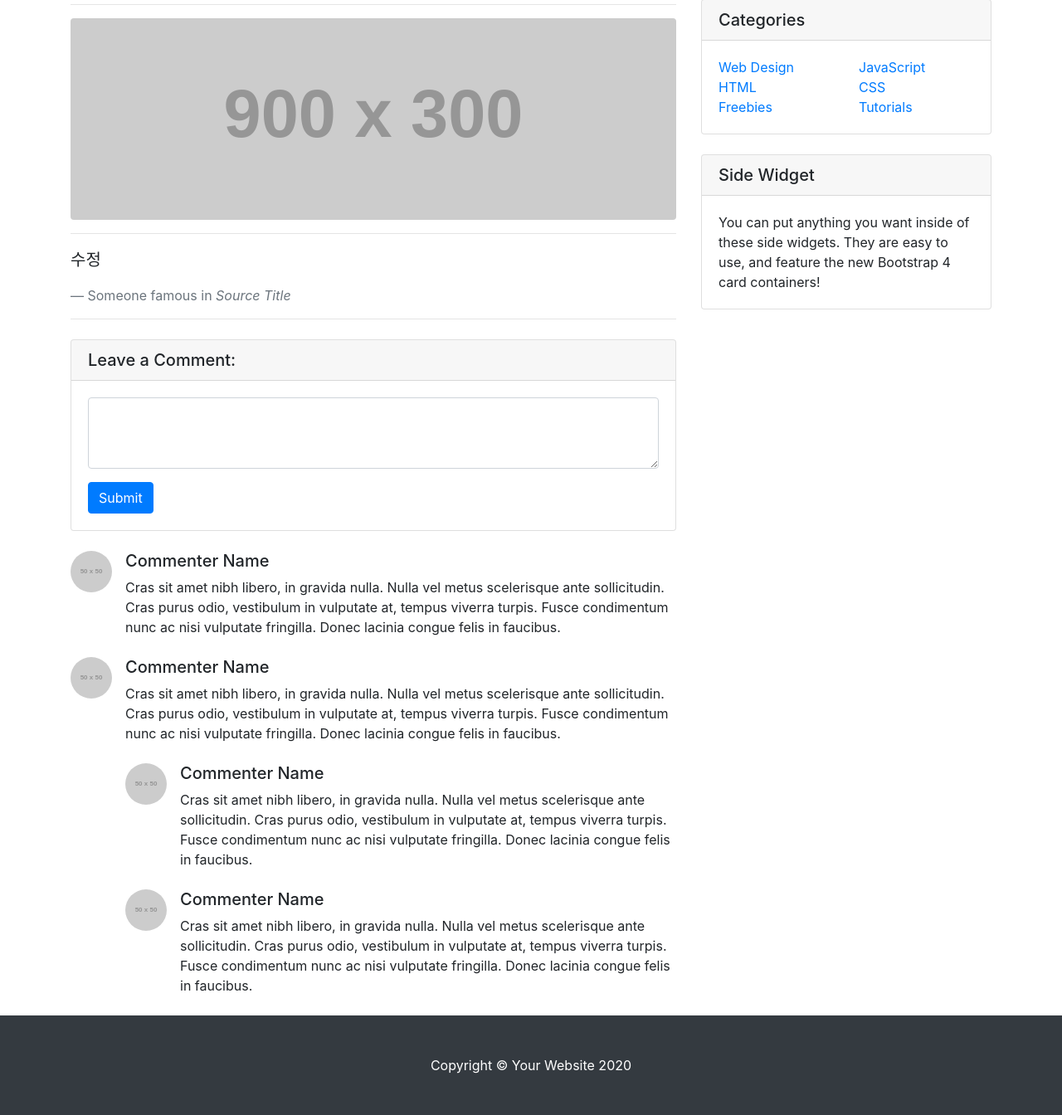
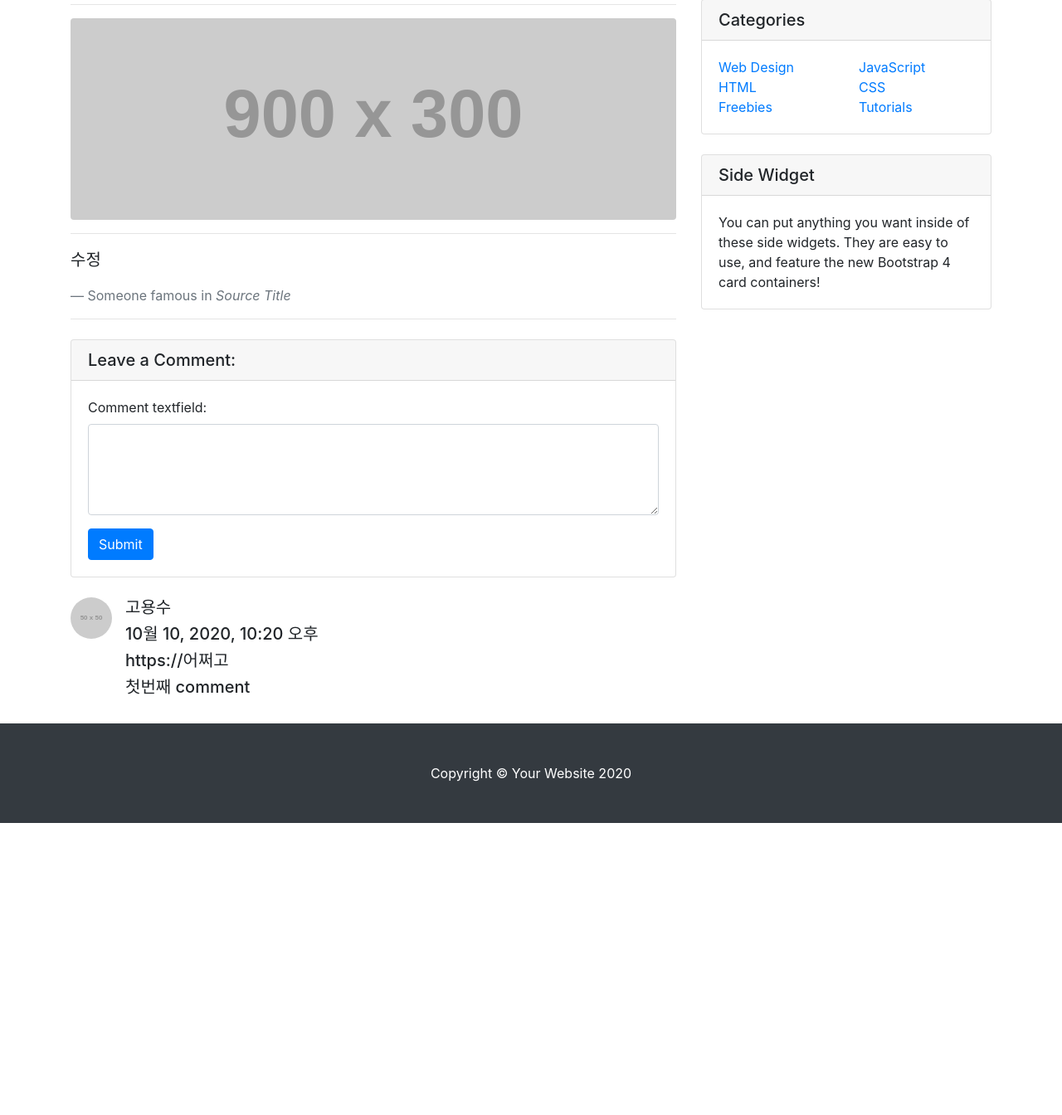
Before and after one commit to yungsuKo/django_tutorial, a Django app: page /blogMain/detail/1/ in a window 1280 px wide. Shown: the part 234-1578 px from the top of the page at 83% size. After the commit the page ends 1226 px from the top, so only its background shows below. Run offline with Django 3.2, Linux system fonts and the light colour scheme; data comes from the database, SQL or seed files in the repository; both versions use the stored data as it was after the commit; grey boxes labelled with a size stand in for pictures from a placeholder-image service; parts of the project's set-up code (start-up, migrations or seed data) failed here and were passed over; some libraries are stand-ins or nearby versions.

Commit message:
kakao login add

```diff
--- a/blogapp/admin.py
+++ b/blogapp/admin.py
@@ -1,4 +1,6 @@
 from django.contrib import admin
 from .models import Blog
+from .models import Comment
 # Register your models here.
 admin.site.register(Blog)
+admin.site.register(Comment)
--- a/blogapp/forms.py
+++ b/blogapp/forms.py
@@ -1,5 +1,5 @@
 from django import forms
-from .models import Blog
+from .models import Blog, Comment
 from ckeditor_uploader.widgets import CKEditorUploadingWidget
 
 
@@ -18,3 +18,13 @@ class CreateBlog(forms.ModelForm):
             ),
             'body': forms.CharField(widget=CKEditorUploadingWidget()),
         }
+
+
+class BlogCommentForm(forms.ModelForm):
+    class Meta:
+        model = Comment
+
+        fields = ['comment_textfield']
+        widgets = {
+            'comment_textfield': forms.Textarea(attrs={'class': 'form-control', 'rows': 4, 'cols': 40})
+        }
--- a/blogapp/templates/detail.html
+++ b/blogapp/templates/detail.html
@@ -90,7 +90,8 @@
         <hr>
 
         <!-- Comments Form -->
-        <div class="card my-4">
+        <!--
+          <div class="card my-4">
           <h5 class="card-header">Leave a Comment:</h5>
           <div class="card-body">
             <form>
@@ -101,41 +102,36 @@
             </form>
           </div>
         </div>
+        -->
+              <!-- Comments Form -->
+        <div class="card my-4">
+            <h5 class="card-header">Leave a Comment:</h5>
+            <div class="card-body">
+                <form method="POST">
+                    {% csrf_token %}
+                    <div class="form-group">{{ comment_form }}</div>
+                    <button type="submit" class="btn btn-primary">Submit</button>
+                </form>
+            </div>
+        </div>
 
+          {% for comment in comments %}
         <!-- Single Comment -->
         <div class="media mb-4">
-          <img class="d-flex mr-3 rounded-circle" src="http://placehold.it/50x50" alt="">
-          <div class="media-body">
-            <h5 class="mt-0">Commenter Name</h5>
-            Cras sit amet nibh libero, in gravida nulla. Nulla vel metus scelerisque ante sollicitudin. Cras purus odio, vestibulum in vulputate at, tempus viverra turpis. Fusce condimentum nunc ac nisi vulputate fringilla. Donec lacinia congue felis in faucibus.
-          </div>
+            <img class="d-flex mr-3 rounded-circle" src="http://placehold.it/50x50" alt="">
+            <div class="media-body">
+                <h5 class="mt-0">{{ comment.comment_user }}</h5>
+                <h5 class="mt-0">{{ comment.comment_date }}</h5>
+                <h5 class="mt-0">{{ comment.comment_thumbnail_url }}</h5>
+                <h5 class="mt-0">{{ comment.comment_textfield }}</h5>
+            </div>
         </div>
 
-        <!-- Comment with nested comments -->
-        <div class="media mb-4">
-          <img class="d-flex mr-3 rounded-circle" src="http://placehold.it/50x50" alt="">
-          <div class="media-body">
-            <h5 class="mt-0">Commenter Name</h5>
-            Cras sit amet nibh libero, in gravida nulla. Nulla vel metus scelerisque ante sollicitudin. Cras purus odio, vestibulum in vulputate at, tempus viverra turpis. Fusce condimentum nunc ac nisi vulputate fringilla. Donec lacinia congue felis in faucibus.
+        {% endfor %}
 
-            <div class="media mt-4">
-              <img class="d-flex mr-3 rounded-circle" src="http://placehold.it/50x50" alt="">
-              <div class="media-body">
-                <h5 class="mt-0">Commenter Name</h5>
-                Cras sit amet nibh libero, in gravida nulla. Nulla vel metus scelerisque ante sollicitudin. Cras purus odio, vestibulum in vulputate at, tempus viverra turpis. Fusce condimentum nunc ac nisi vulputate fringilla. Donec lacinia congue felis in faucibus.
-              </div>
-            </div>
 
-            <div class="media mt-4">
-              <img class="d-flex mr-3 rounded-circle" src="http://placehold.it/50x50" alt="">
-              <div class="media-body">
-                <h5 class="mt-0">Commenter Name</h5>
-                Cras sit amet nibh libero, in gravida nulla. Nulla vel metus scelerisque ante sollicitudin. Cras purus odio, vestibulum in vulputate at, tempus viverra turpis. Fusce condimentum nunc ac nisi vulputate fringilla. Donec lacinia congue felis in faucibus.
-              </div>
-            </div>
 
-          </div>
-        </div>
+
 
       </div>
 
--- a/blogapp/views.py
+++ b/blogapp/views.py
@@ -1,6 +1,9 @@
 from django.shortcuts import render, redirect, get_object_or_404
 from .forms import CreateBlog
 from .models import Blog
+from .models import Blog, Comment
+from .forms import BlogCommentForm
+
 
 # Create your views here.
 def index(request):
@@ -32,5 +35,42 @@ def createBlog(request):
 
 def detail(request, blog_id):
     blog_detail = get_object_or_404(Blog, pk=blog_id)
+    comments = Comment.objects.filter(blog_id=blog_id)
 
-    return render(request, 'detail.html', {'blog_detail': blog_detail})
+    if request.method == 'POST':
+        comment_form = BlogCommentForm(request.POST)
+
+        if comment_form.is_valid():
+            content = comment_form.cleaned_data['comment_textfield']
+
+            print(content)
+
+            login_request_uri = 'https://kauth.kakao.com/oauth/authorize?'
+
+            client_id = '5d111e326ced992ef3940d6cc48ec2c9'
+            redirect_uri = 'http://127.0.0.1:8000/oauth'
+
+            login_request_uri += 'client_id=' + client_id
+            login_request_uri += '&redirect_uri=' + redirect_uri
+            login_request_uri += '&response_type=code'
+
+            return redirect(login_request_uri)
+        else:
+            return redirect('blogMain')
+
+    else:
+        comment_form = BlogCommentForm()
+
+        context = {
+            'blog_detail': blog_detail,
+            'comments': comments,
+            'comment_form': comment_form
+        }
+
+        return render(request, 'detail.html', context)
+
+def oauth(request):
+    code = request.GET['code']
+    print('code = ' + str(code))
+
+    return redirect('blogMain')
--- a/refirstproject1/urls.py
+++ b/refirstproject1/urls.py
@@ -28,6 +28,7 @@ urlpatterns = [
     path('blogMain/createBlog/', blogapp.views.createBlog, name='createBlog'),
     path('ckeditor/', include('ckeditor_uploader.urls')),
     path('blogMain/detail/<int:blog_id>/', blogapp.views.detail, name='detail'),
+    path('oauth/', blogapp.views.oauth, name='oauth'),
 ]
 
 urlpatterns += static(settings.MEDIA_URL, document_root=settings.MEDIA_ROOT)
```
Also changed, not shown: blogapp/migrations/0005_comment.py (added), blogapp/migrations/0006_comment_blog.py (deleted), db.sqlite3.
